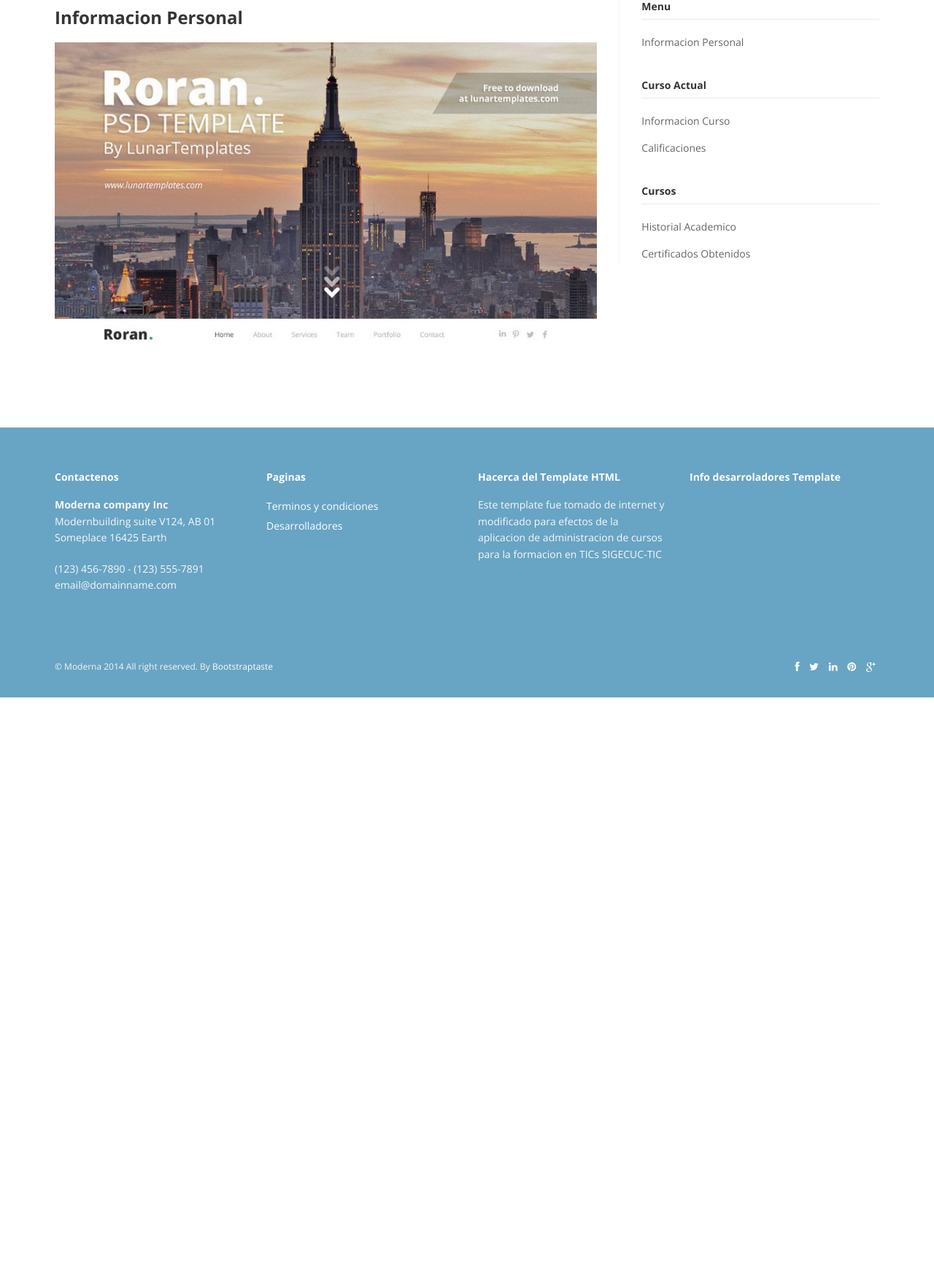
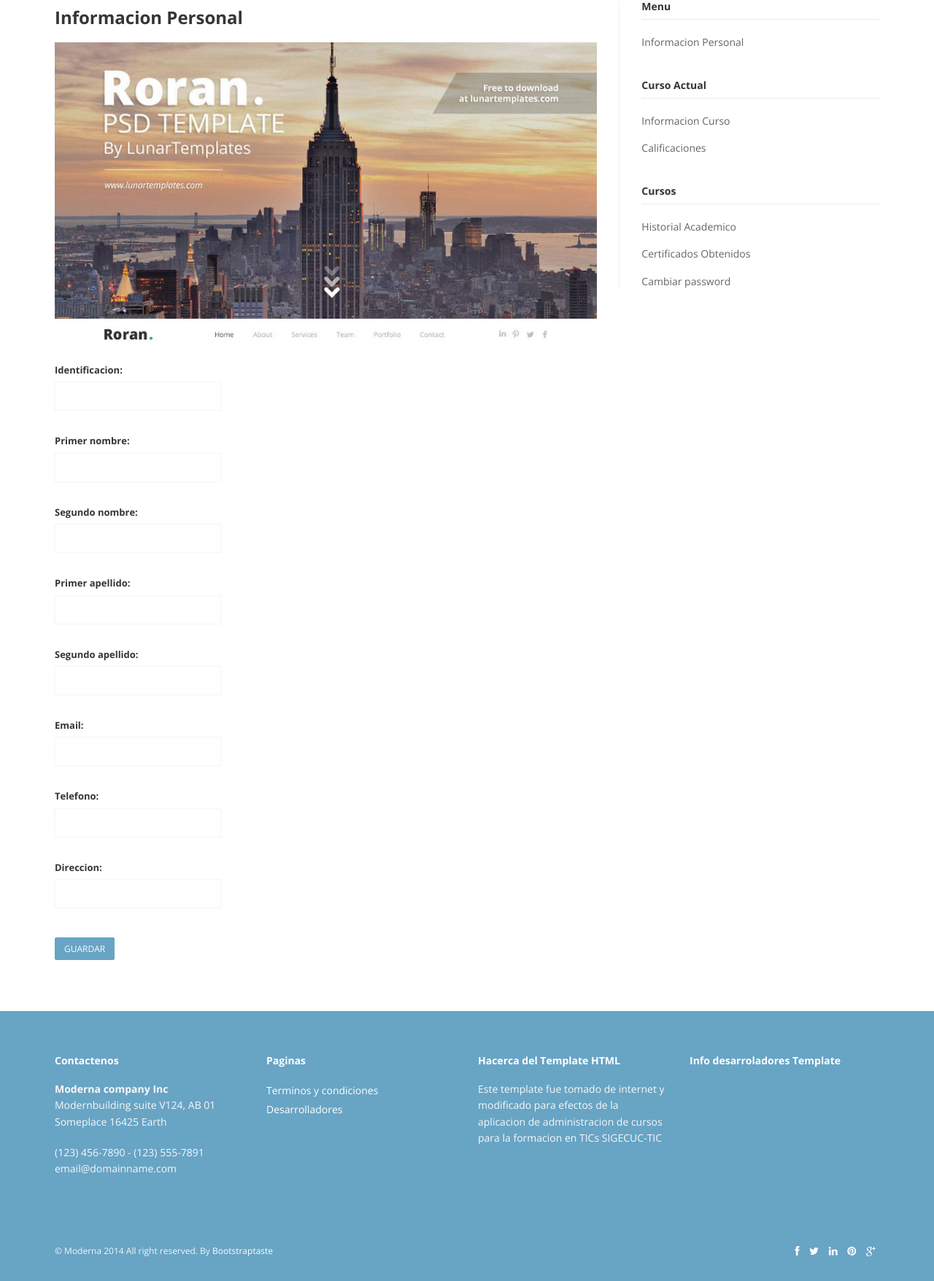
Before and after one commit to DonAurelio/SIGECUC-TIC, a Django app: template SIGECUC_TIC/SIGECUC_TIC/templates/cuentas/leader_teacher_informacion_personal.html in a window 1280 px wide. Shown: the part 271-2027 px from the top of the page at 73% size. Before the commit the page ends 1227 px from the top, so only its background shows below. Run offline with Django 3.2, Linux system fonts and the light colour scheme; the template is opened without the code that fills it: values that come from a table or form of the project are taken from there, others are empty; some libraries are stand-ins or nearby versions.

Commit message:
pasword leader teacher master teacher e informacion personal leader teacher

```diff
--- a/SIGECUC_TIC/SIGECUC_TIC/templates/cuentas/leader_teacher.html
+++ b/SIGECUC_TIC/SIGECUC_TIC/templates/cuentas/leader_teacher.html
@@ -26,6 +26,7 @@ Cursos
 {% block tercer_menu_item  %}
 <li><i class="icon-angle-right"></i><a href="leader_teacher_historial_academico">Historial Academico</a><span></span></li>
 <li><i class="icon-angle-right"></i><a href="leader_teacher_certificados_obtenidos">Certificados Obtenidos</a><span></span></li>
+<li><i class="icon-angle-right"></i><a href="/accounts/password_change">Cambiar password</a></li>
 {% endblock %}
 <!--Fin Menu 3 -->
 
@@ -37,7 +38,7 @@ Cursos
 {% endblock %}
 
 {% block primer_contenido %}
-{{ formulario.as_p }}
+{{ mensaje }}
 {% endblock %}
 
 {% block primer_boton %}
--- a/SIGECUC_TIC/SIGECUC_TIC/templates/cuentas/leader_teacher_informacion_personal.html
+++ b/SIGECUC_TIC/SIGECUC_TIC/templates/cuentas/leader_teacher_informacion_personal.html
@@ -8,8 +8,29 @@ Informacion Personal
 {% endblock %}
 
 {% block primer_contenido %}
-{{ formulario.as_p }}
+<form id='contactform' method='post' action=''>{% csrf_token %}
+<!--{% include "form_snippets.html" %}-->
+{% for field in form_personaLeaderTeacher %}
+<div class="row">
+	<div class="col-lg-4 field">
+		{{ field.label_tag }}
+		{{ field }}
+		<div class="validation">
+		</div>
+	</div>
+	{% if field.errors %}
+	<div class="col-lg-4 field">
+			<br><br>
+			{{ field.errors }}
+	</div>
+	{% endif %}
+</div>
+{% endfor %}
+<button class="btn btn-theme margintop10 pull-left" type="submit">Guardar</button>
+</form>
 {% endblock %}
+
+
 
 <!-- Fin Primer bloque -->
 
--- a/SIGECUC_TIC/SIGECUC_TIC/templates/cuentas/master_teacher.html
+++ b/SIGECUC_TIC/SIGECUC_TIC/templates/cuentas/master_teacher.html
@@ -16,6 +16,7 @@ Cursos
 {{ cohorte.curso.nombre }}</a><span></span></li>
 {% endfor %}
 <li><i class="icon-angle-right"></i><a href="master_teacher_estudiantes">Estudiantes</a><span></span></li>
+<li><i class="icon-angle-right"></i><a href="/accounts/password_change">Cambiar password</a></li>
 {% endblock %}
 
 <!-- Contenido -->
--- a/SIGECUC_TIC/SIGECUC_TIC/urls.py
+++ b/SIGECUC_TIC/SIGECUC_TIC/urls.py
@@ -13,5 +13,14 @@ urlpatterns = patterns('',
 	url(r'', include('apps.inicio.url', namespace='inicio')),
 	url(r'', include('apps.inscripcion.url', namespace='inscripcion')),
 	url(r'', include('apps.MasterTeacher.url', namespace = 'masterTeacher')),
+	url(r'', include('apps.LeaderTeacher.url', namespace= 'leaderTeacher')),
+
+		# Change Password URLs:
+	url(r'^accounts/password_change/$',
+		'django.contrib.auth.views.password_change',
+		{'post_change_redirect' : '/accounts/password_change/done/'},
+		name="password_change"),
+		(r'^accounts/password_change/done/$',
+		'django.contrib.auth.views.password_change_done'),
 
 )
--- a/SIGECUC_TIC/apps/MasterTeacher/url.py
+++ b/SIGECUC_TIC/apps/MasterTeacher/url.py
@@ -10,10 +10,6 @@ urlpatterns = patterns('',
 	url(r'^master_teacher_actividades_evaluacion', 'apps.MasterTeacher.views.pagina_master_teacher_actividades_evaluacion',
 		name= 'master_teacher_actividades_evaluacion'),
 	url(r'^master_teacher_calificar_leaderTeacher/(?P<slug>[-\w]+)/$','apps.MasterTeacher.views.pagina_master_teacher_calificar_leaderTeacher',
-		name='master_teacher_calificar_leaderTeacher')
-
-
-
-
+		name='master_teacher_calificar_leaderTeacher'),
 
 )
--- a/SIGECUC_TIC/apps/cursos/forms.py
+++ b/SIGECUC_TIC/apps/cursos/forms.py
@@ -0,0 +1,14 @@
+from django import forms
+
+from .models import Persona
+
+class Informacion_personalForm(forms.ModelForm):
+	#Dehabilita un campo en el formulario
+	identificacion = forms.CharField( widget=forms.TextInput(attrs={'class':'disabled', 'readonly':'readonly'}))
+	primer_nombre = forms.CharField( widget=forms.TextInput(attrs={'class':'disabled', 'readonly':'readonly'}))
+	segundo_nombre = forms.CharField( widget=forms.TextInput(attrs={'class':'disabled', 'readonly':'readonly'}),required=False)
+	primer_apellido = forms.CharField( widget=forms.TextInput(attrs={'class':'disabled', 'readonly':'readonly'}))
+	segundo_apellido = forms.CharField( widget=forms.TextInput(attrs={'class':'disabled', 'readonly':'readonly'}))
+	class Meta:
+		model = Persona
+		exclude = ['estado_civil', 'sexo']
```
Also changed, not shown: SIGECUC_TIC/apps/LeaderTeacher/url.py (added, +11 -0 lines), SIGECUC_TIC/apps/LeaderTeacher/views.py (+41 -1 lines), SIGECUC_TIC/apps/MasterTeacher/forms.py (deleted, +0 -14 lines), SIGECUC_TIC/apps/MasterTeacher/views.py (+5 -5 lines), SIGECUC_TIC/apps/LeaderTeacher/forms.py (added).
